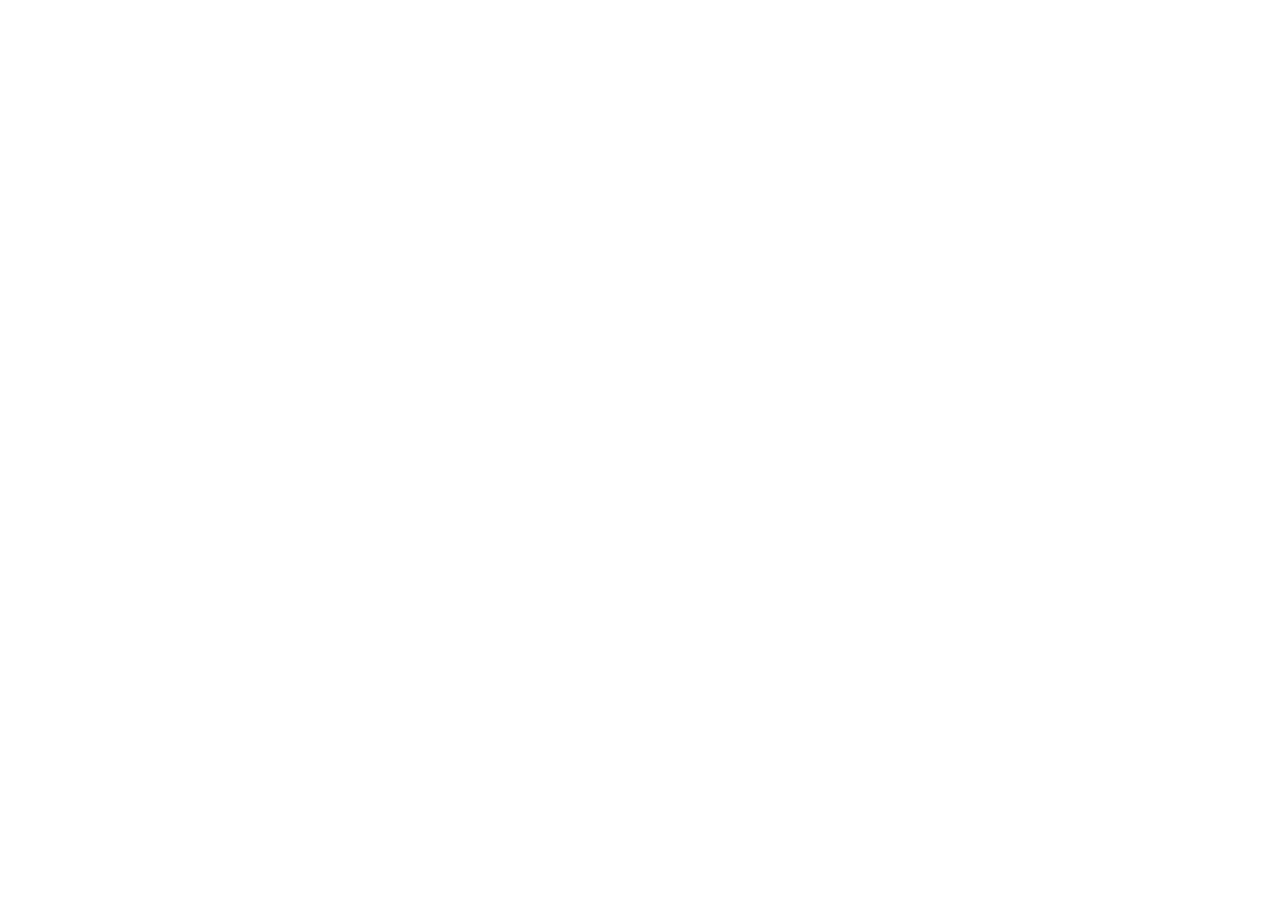
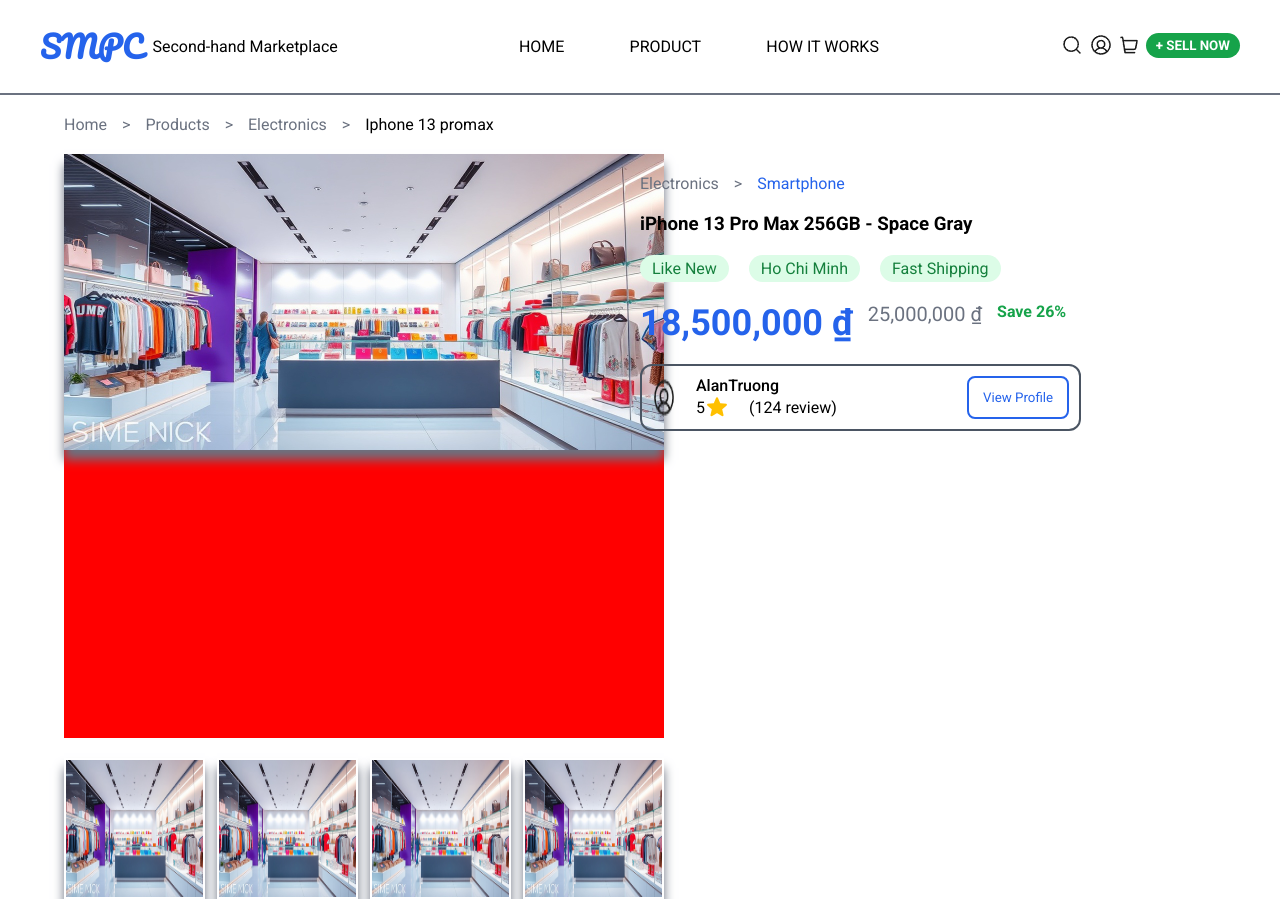
Before and after one commit to AlanTruong43/capstone1_SMPC_store, a plain HTML site: page frontend/pages/product_details.html in a window 1280 px wide. Before the commit the page ends 800 px from the top, so only its background shows below. Drawn offline with Linux system fonts and the light colour scheme.

Commit message:
done 25% product_list

```diff
--- a/frontend/css/style.css
+++ b/frontend/css/style.css
@@ -353,3 +353,132 @@
     border-radius: 8px;
     border: 0px;
 }
+
+.type_product{
+    width: 90%;
+    margin: 0 auto;
+}
+
+.address_product{
+    padding-inline-start: 0px;
+}
+
+.address_product{
+    width: 100%;
+    display: flex;
+    margin: 20px 0;
+    margin-bottom: 20px;
+}
+
+.address_product li{
+    margin-right: 15px;
+    color: #6B7280;
+}
+
+.address_product li:last-child{
+    color: black;
+}
+
+.product_contain1{
+    width: 90%;
+    margin: 0 auto;
+    display: flex;
+    /* align-items: center; */
+}
+
+.product_contain1_left{
+    width: 50%;
+
+}
+
+.product_contain1_img_main{
+    width: 600px;
+    height: 584px;
+    background-color: red;
+}
+
+.product_contain1_img_main img{
+    width: 100%;
+    box-shadow: 0 10px 10px #6B7280;
+}
+
+.product_contain1_img_flex{
+    width: 600px;
+    display: flex;
+    justify-content: space-between;
+    margin-top: 20px;
+}
+
+.product_contain1_img_flex img{
+    width: 100%;
+    width: 137px;
+    height: 137px;
+    padding: 2px;
+    box-shadow: 0 10px 10px #6B7280;
+}
+
+.product_contain1_img_flex img:hover{
+    background-color: #2563EB;
+}
+
+.product_contain1_right{
+    /* float: right; */
+    width: 50;
+}
+
+.status_product_detail{
+    display: flex;
+}
+
+.status_product_detail span{
+    margin-right: 20px;
+    padding: 4px 12px;
+    background-color: #DCFCE7;
+    border-radius: 9999px;
+    color: #15803D;
+}
+
+.price_item_detail{
+    display: flex;
+}
+
+.price_item_detail p{
+    margin-top: 20px;
+    margin-right: 15px;
+}
+
+.product_old_price{
+    color: #6B7280;
+}
+
+.product_save_price{
+    color: #16A34A;
+    font-weight: 700;
+}
+
+.info_product_detail{
+    margin-top: 20px;
+    display: flex;
+    justify-content: space-between;
+    border: 2px solid #4B5563;
+    padding: 10px 10px;
+    border-radius: 12px;
+}
+
+.info_product_detail_1{
+    display: flex;
+}
+
+.info_product_detail_1 img{
+    border-radius: 9999px;
+    /* background-color: red; */
+    margin-right: 20px;
+}
+
+.info_product_detail_2{
+    padding: 8px 14px;
+    border-radius: 8px;
+    background-color: white;
+    border: 2px solid #2563EB;
+    color: #2563EB;
+}
--- a/frontend/pages/product_details.html
+++ b/frontend/pages/product_details.html
@@ -0,0 +1,99 @@
+<!DOCTYPE html>
+<html lang="en">
+<head>
+  <meta charset="UTF-8"/>
+  <meta name="viewport" content="width=device-width, initial-scale=1.0"/>
+  <link rel="stylesheet" href="../css/style.css"/>
+  <link rel="preconnect" href="https://fonts.googleapis.com"/>
+  <link rel="preconnect" href="https://fonts.gstatic.com" crossorigin/>
+  <link href="https://fonts.googleapis.com/css2?family=Pacifico&family=Roboto:wght@300;400;500;700&display=swap" rel="stylesheet"/>
+  <title>Product Detail</title>
+</head>
+<body>
+    <header>
+        <nav>
+        <a href="index.html" class="home_icon">
+            <p class="logo_1">SMPC</p><p class="logo_2">Second-hand Marketplace</p>
+        </a>
+        <ul class="nav_menu">
+            <li><a href="index.html">Home</a></li>
+            <li class="active"><a href="product_list.html">Product</a></li>
+            <li><a href="about.html">How It Works</a></li>
+        </ul>
+        <ul class="info_shop">
+            <li><img src="/img/icon/search.png" alt="search"></li>
+            <li><img src="/img/icon/user.png" alt="user"></li>
+            <li><a href="cart.html" class="cart"><img src="/img/icon/cart.png" alt="cart"></a></li>
+            <li class="sellnow"><a href="sell_product.html"><button>+ SELL NOW</button></a></li>
+        </ul>
+        </nav>
+    </header>
+
+    <section class="type_product">
+        <ul class="address_product">
+            <li>Home</li>
+            <li>></li>
+            <li>Products</li>
+            <li>></li>
+            <li>Electronics</li>
+            <li>></li>
+            <!-- tiêu đề product -->
+            <li>Iphone 13 promax</li>
+        </ul>
+    </section>
+
+    <section class="product_contain1">
+        <div class="product_contain1_left">
+            <!-- img lớn -->
+            <div class="product_contain1_img_main">
+                <img src="/img/banner/d31390df38a31d0d02df82f4738fa6e1 (1).jpg" alt="">
+            </div>
+            <!-- img phụ -->
+            <div class="product_contain1_img_flex">
+                <img src="/img/banner/d31390df38a31d0d02df82f4738fa6e1 (1).jpg" alt="">
+                <img src="/img/banner/d31390df38a31d0d02df82f4738fa6e1 (1).jpg" alt="">
+                <img src="/img/banner/d31390df38a31d0d02df82f4738fa6e1 (1).jpg" alt="">
+                <img src="/img/banner/d31390df38a31d0d02df82f4738fa6e1 (1).jpg" alt="">
+            </div>
+        </div>
+
+        <div class="product_contain1_right">
+            <ul class="address_product">
+                <li>Electronics</li>
+                <li>></li>
+                <li style="color: #2563EB;">Smartphone</li>
+            </ul>
+
+            <h3 class="product_title" style="margin: 20px 0;">iPhone 13 Pro Max 256GB - Space Gray</h3>
+
+            <div class="status_product_detail">
+                <span class="status_item_detail">Like New</span>
+                <span class="location_item_detail">Ho Chi Minh</span>
+                <span class="shipping_item_detail">Fast Shipping</span>
+            </div>
+
+            <div class="price_item_detail">
+                <p class="product_price" style="font-size: 36px;">18,500,000 ₫</p>
+                <p class="product_old_price" style="font-size: 20px;">25,000,000 ₫</p>
+                <p class="product_save_price">Save 26%</p>
+            </div>
+
+            <div class="info_product_detail">
+                <div class="info_product_detail_1">
+                    <img src="/img/icon/user.png" alt="" class="avt_info_product_detail">
+                    <div class="info_product_detail_1_2">
+                        <p class="name_seller" style="font-weight: 500;">AlanTruong</p>
+                        <div class="rate">
+                            <p>5</p>
+                            <img src="/img/icon/star.png" alt="">
+                            <p class="review_product_detail">(124 review)</p>
+                        </div>
+                    </div>
+                </div>
+                <button class="info_product_detail_2">View Profile</button>
+            </div>
+
+        </div>
+    </section>
+</body>
+</html>
```
